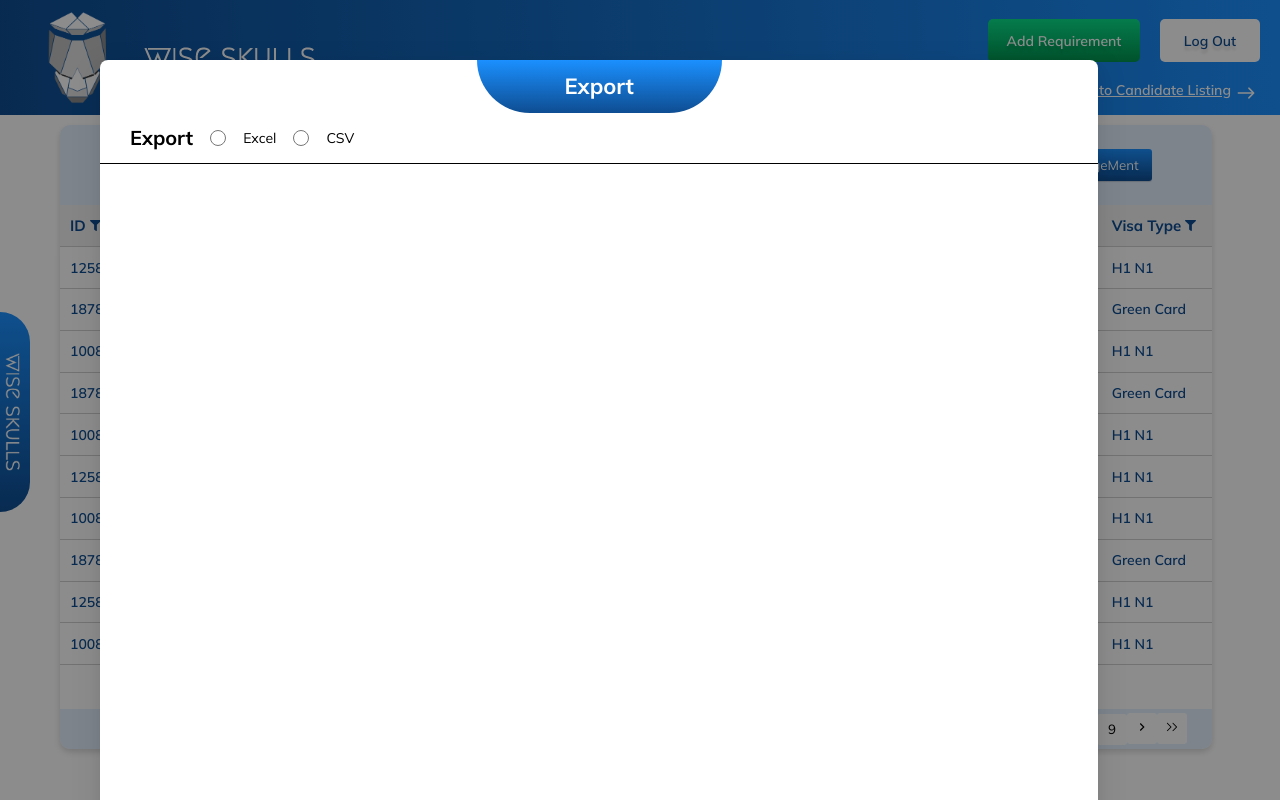
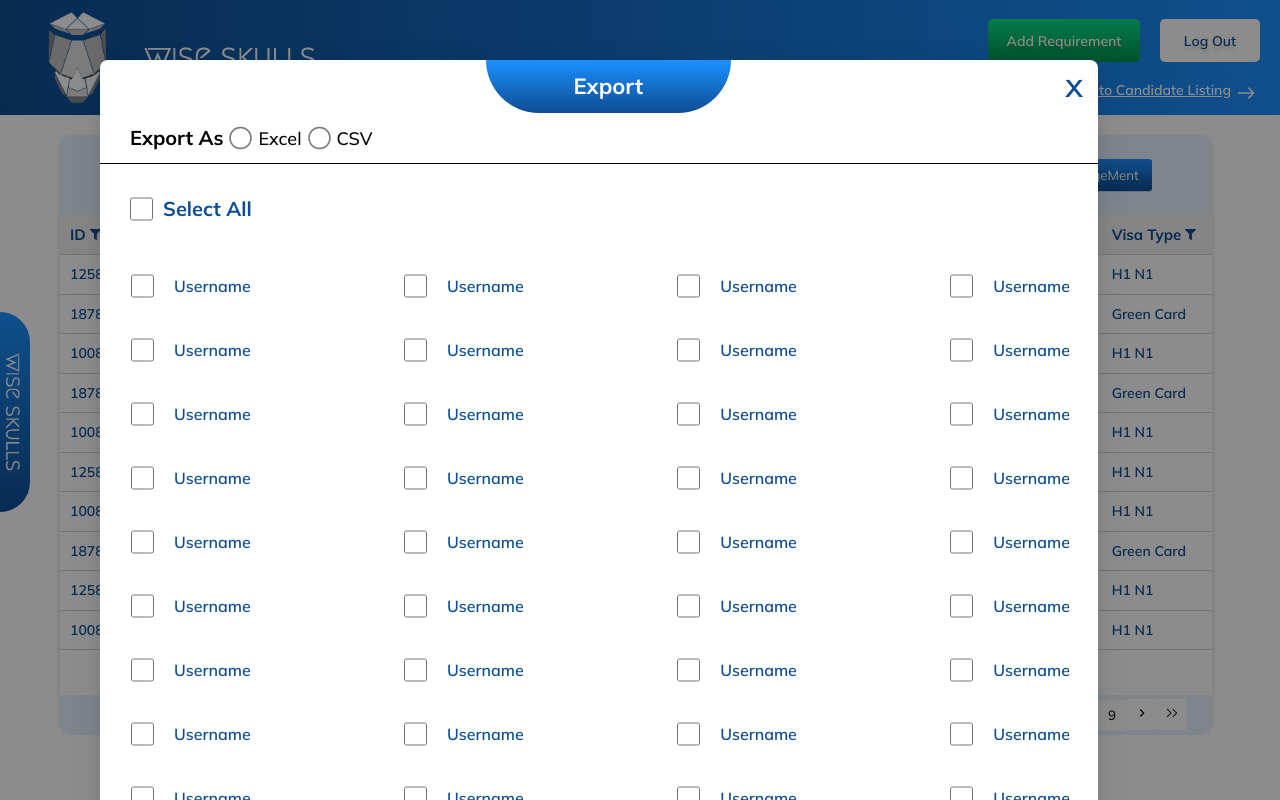
Before and after one commit to akramws/crm-practice, a React (Create React App) app: page /candidate-listing in a window 1280 px wide. Both pictures are taken after a click on the button "Export". Built offline with nearby package versions, Linux system fonts and the light colour scheme.

Commit message:
export changes

```diff
--- a/src/Component/Candidate.jsx
+++ b/src/Component/Candidate.jsx
@@ -34,13 +34,103 @@ const Candidate = () => {
         className="candidate-export"
       >
         <div className="export-div">
+        <div className="export-button-div">
           <div className="export-text"><p>Export</p></div>
+          <div className="cross-button"><button className="x-btn" onClick={hideModal}>x</button></div></div>
           <div className="export-type">
-            <span>Export</span>
+            <span>Export As</span>
             <input type="radio" id="excel"/>
             <label htmlFor="excel">Excel</label>
             <input type="radio" id="csv"/>
             <label htmlFor="csv">CSV</label>
+          </div>
+          <div className="checkbox-div">
+            <div className="select-label">
+            <label ><input type="checkbox" ></input>Select All</label></div>
+            <div className="all-checkbox">
+            <label><input type="checkbox" ></input>Username</label>
+            <label><input type="checkbox" ></input>Username</label>
+            <label><input type="checkbox" ></input>Username</label>
+            <label><input type="checkbox" ></input>Username</label>
+            </div>
+            <div className="all-checkbox">
+            <label><input type="checkbox" ></input>Username</label>
+            <label><input type="checkbox" ></input>Username</label>
+            <label><input type="checkbox" ></input>Username</label>
+            <label><input type="checkbox" ></input>Username</label>
+            </div>
+            <div className="all-checkbox">
+            <label><input type="checkbox" ></input>Username</label>
+            <label><input type="checkbox" ></input>Username</label>
+            <label><input type="checkbox" ></input>Username</label>
+            <label><input type="checkbox" ></input>Username</label>
+            </div>
+            <div className="all-checkbox">
+            <label><input type="checkbox" ></input>Username</label>
+            <label><input type="checkbox" ></input>Username</label>
+            <label><input type="checkbox" ></input>Username</label>
+            <label><input type="checkbox" ></input>Username</label>
+            </div>
+            <div className="all-checkbox">
+            <label><input type="checkbox" ></input>Username</label>
+            <label><input type="checkbox" ></input>Username</label>
+            <label><input type="checkbox" ></input>Username</label>
+            <label><input type="checkbox" ></input>Username</label>
+            </div>
+            <div className="all-checkbox">
+            <label><input type="checkbox" ></input>Username</label>
+            <label><input type="checkbox" ></input>Username</label>
+            <label><input type="checkbox" ></input>Username</label>
+            <label><input type="checkbox" ></input>Username</label>
+            </div>
+            <div className="all-checkbox">
+            <label><input type="checkbox" ></input>Username</label>
+            <label><input type="checkbox" ></input>Username</label>
+            <label><input type="checkbox" ></input>Username</label>
+            <label><input type="checkbox" ></input>Username</label>
+            </div>
+            <div className="all-checkbox">
+            <label><input type="checkbox" ></input>Username</label>
+            <label><input type="checkbox" ></input>Username</label>
+            <label><input type="checkbox" ></input>Username</label>
+            <label><input type="checkbox" ></input>Username</label>
+            </div>
+            <div className="all-checkbox">
+            <label><input type="checkbox" ></input>Username</label>
+            <label><input type="checkbox" ></input>Username</label>
+            <label><input type="checkbox" ></input>Username</label>
+            <label><input type="checkbox" ></input>Username</label>
+            </div>
+
+            <div className="all-checkbox">
+            <label><input type="checkbox" ></input>Username</label>
+            <label><input type="checkbox" ></input>Username</label>
+            <label><input type="checkbox" ></input>Username</label>
+            <label><input type="checkbox" ></input>Username</label>
+            </div>
+            <div className="all-checkbox">
+            <label><input type="checkbox" ></input>Username</label>
+            <label><input type="checkbox" ></input>Username</label>
+            <label><input type="checkbox" ></input>Username</label>
+            <label><input type="checkbox" ></input>Username</label>
+            </div>
+            <div className="all-checkbox">
+            <label><input type="checkbox" ></input>Username</label>
+            <label><input type="checkbox" ></input>Username</label>
+            <label><input type="checkbox" ></input>Username</label>
+            <label><input type="checkbox" ></input>Username</label>
+            </div>
+            <div className="all-checkbox">
+            <label><input type="checkbox" ></input>Username</label>
+            <label><input type="checkbox" ></input>Username</label>
+            <label><input type="checkbox" ></input>Username</label>
+            <label><input type="checkbox" ></input>Username</label>
+            </div>
+          </div>
+          <div className="exportbtn">
+            <button className="export-button" onClick={hideModal}>Export</button>
+            <button className="cancel-button" onClick={hideModal}>Cancel</button>
+
           </div>
 
         </div>
--- a/src/Component/Style/Candidate.css
+++ b/src/Component/Style/Candidate.css
@@ -10,7 +10,7 @@ body {
 
 .candidate-page {
   width: 100vw;
-  height: 83vh;
+  height: 80vh;
   position: relative;
 }
 
@@ -31,11 +31,11 @@ body {
 
 .candidate-page .candidate-container {
   width: 90vw;
-  height: 78vh;
+  height: 74vh;
   background: #ffffff 0% 0% no-repeat padding-box;
   box-shadow: 0px 3px 6px #00000029;
   border-radius: 10px;
-  margin: 10px 30px 10px 60px;
+  margin: 20px 30px 20px 60px;
 }
 
 .candidate-page .candidate-container .candidate-navbar {
@@ -67,16 +67,23 @@ body {
   padding-left: 40px;
   font: normal normal normal 14px/15px Mulish;
   border-right: 1px solid #043c79;
-
 }
 
-.candidate-page .candidate-navbar .search-navbar .search-input input::placeholder {
+.candidate-page
+  .candidate-navbar
+  .search-navbar
+  .search-input
+  input::placeholder {
   font: normal normal normal 14px/15px Mulish;
   letter-spacing: 0px;
   color: #d5e9ff;
 }
 
-.candidate-page .candidate-navbar .search-navbar .search-input input:focus-within {
+.candidate-page
+  .candidate-navbar
+  .search-navbar
+  .search-input
+  input:focus-within {
   border: none;
   outline: none;
 }
@@ -117,7 +124,8 @@ body {
 .candidate-page .candidate-logo {
   width: 310px;
   height: 48px;
-  background: transparent linear-gradient(180deg, #1b90ff 0%, #0e4d92 100%) 0% 0% no-repeat padding-box;
+  background: transparent linear-gradient(180deg, #1b90ff 0%, #0e4d92 100%) 0%
+    0% no-repeat padding-box;
   border-radius: 0px 0px 65px 65px;
   font: normal normal bold 20px/25px Mulish;
   letter-spacing: 0px;
@@ -133,7 +141,8 @@ body {
 .candidate-page .nav-btn .btn-reset {
   width: 73px;
   height: 32px;
-  background: transparent linear-gradient(180deg, #cecece 0%, #8a8888 100%) 0% 0% no-repeat padding-box;
+  background: transparent linear-gradient(180deg, #cecece 0%, #8a8888 100%) 0%
+    0% no-repeat padding-box;
   box-shadow: 0px 1px 1px #00000029;
   border-radius: 3px;
   border: none;
@@ -150,7 +159,8 @@ body {
 .candidate-page .nav-btn .btn-export {
   width: 73px;
   height: 32px;
-  background: transparent linear-gradient(180deg, #1b90ff 0%, #0e4d92 100%) 0% 0% no-repeat padding-box;
+  background: transparent linear-gradient(180deg, #1b90ff 0%, #0e4d92 100%) 0%
+    0% no-repeat padding-box;
   box-shadow: 0px 1px 1px #00000029;
   border-radius: 3px;
   border: none;
@@ -162,13 +172,13 @@ body {
   justify-content: center;
   align-items: center;
   gap: 2px;
-
 }
 
 .candidate-page .nav-btn .btn-usermanage {
   width: 140px;
   height: 32px;
-  background: transparent linear-gradient(180deg, #1b90ff 0%, #0e4d92 100%) 0% 0% no-repeat padding-box;
+  background: transparent linear-gradient(180deg, #1b90ff 0%, #0e4d92 100%) 0%
+    0% no-repeat padding-box;
   box-shadow: 0px 1px 1px #00000029;
   border-radius: 3px;
   border: none;
@@ -180,7 +190,7 @@ body {
 
 .candidate-page .candidate-main {
   width: 100%;
-  height: 63vh;
+  height: 60vh;
 }
 
 .candidate-page .candidate-footer {
@@ -269,7 +279,7 @@ body {
 
 .candidate-main table thead tr,
 .candidate-main table tbody tr {
-  height: 41.79px;
+  height: 39.5px;
   border-bottom: 1px solid #cfcfcf;
   text-align: start;
   vertical-align: middle;
@@ -298,34 +308,48 @@ body {
   margin-left: 50px;
 }
 
-.candidate-export .ant-modal-content{
+.candidate-export .ant-modal-content {
   margin: -40px -280px;
   width: 78vw;
-  height: 100vh;
+  height: 100%;
   padding: 0;
 }
-
+.export-button-div {
+  display: flex;
+  justify-content: flex-end;
+  align-items: center;
+  width: 100%;
+  gap: 34%;
+  padding-right:15px;
+}
 .export-div {
   display: flex;
   justify-content: center;
   align-items: center;
-margin-top: 0!important;
+  margin-top: 0 !important;
   flex-direction: column;
+}
 
-
-}
 .candidate-export .export-text {
   width: 245px;
   height: 53px;
-background: transparent linear-gradient(180deg, #1B90FF 0%, #0E4D92 100%) 0% 0% no-repeat padding-box;
+  background: transparent linear-gradient(180deg, #1b90ff 0%, #0e4d92 100%) 0%
+    0% no-repeat padding-box;
   border-radius: 0px 0px 65px 65px;
   display: flex;
   justify-content: center;
   align-items: center;
   color: #ffffff;
   font: normal normal bold 22px/25px Mulish;
+  position: relative;
+}
 
 
+.export-button-div .cross-button .x-btn {
+border: none;
+font: normal normal 500 34px/30px Mulish;
+color: #0E4D92;
+background-color: #FFFFFF;
 }
 
 .export-div .export-type {
@@ -334,12 +358,11 @@ display: flex;
   align-items: center;
   flex-direction: row;
   justify-content: start;
-border-bottom: 1px solid black ;
+  border-bottom: 1px solid black;
   letter-spacing: 0px;
   color: #000000;
   gap: 10px;
   padding: 10px 0 10px 30px;
-
 }
 
 .export-div .export-type span {
@@ -347,10 +370,109 @@ padding: 10px 0 10px 30px;
 }
 
 .export-div .export-type label {
-  font: normal normal medium 15px/19px Mulish;
+  font: normal normal 500 18px/19px Mulish;
 }
 
-.export-div .export-type input[type ="radio"] {
-  width: 30px;
-height: 16px;
+.export-div .export-type input[type="radio"] {
+  width: 15px;
+  height: 30px;
+  transform: scale(1.5);
+  accent-color: black;
 }
+
+.export-div .checkbox-div {
+  display: flex;
+  align-items: center;
+  justify-content: center;
+  flex-direction: column;
+  width: 100%;
+  padding: 10px 0 10px 30px;
+}
+
+.export-div .checkbox-div .select-label ,.export-div .checkbox-div .select-label label {
+  width: 100%;
+  font: normal normal bold 20px/30px Mulish;
+  letter-spacing: 0px;
+  color: #0e4d92;
+  display: flex;
+  align-items: center;
+  gap: 10px;
+  padding: 10px 0;
+
+}
+
+.export-div .checkbox-div  .select-label label input[type="checkbox"] {
+  width: 23px;
+  height: 24px;
+  border: 1px solid #0E4D92;
+  accent-color: green;
+
+}
+
+
+.export-div .checkbox-div .all-checkbox {
+  width: 100%;
+  height: 80%;
+  padding: 10px 0 10px 1px;
+  display: flex;
+  justify-content: flex-start;
+  gap: 125px;
+
+}
+
+.export-div .checkbox-div .all-checkbox label {
+  width: 25%;
+  font: normal normal 600 16px/19px Mulish;
+  letter-spacing: 0px;
+  color: #0e4d92;
+  display: flex;
+  align-items: center;
+  gap: 20px;
+  margin-top: 20px;
+}
+.export-div .checkbox-div .all-checkbox label  input[type="checkbox"] {
+  width: 23px;
+height: 24px;
+border: 1px solid #0E4D92;
+border-radius: 3px;
+accent-color: green;
+
+}
+
+.export-div .exportbtn {
+  width: 100%;
+  height: 30%;
+  display: flex;
+  align-items: center;
+  justify-content: flex-end;
+  gap: 20px;
+  padding: 10px 40px 10px 0 ;
+  background: #F2F2F2 0% 0% no-repeat padding-box;
+border-radius: 0px 0px 10px 10px;
+}
+.export-div .exportbtn .export-button {
+ border: none;
+width: 148px;
+height: 53px;
+background: transparent linear-gradient(180deg, #1B90FF 0%, #0E4D92 100%) 0% 0% no-repeat padding-box;
+box-shadow: 0px 1px 1px #00000029;
+border-radius: 3px;
+font: normal normal 500 21px/26px Mulish;
+letter-spacing: 0px;
+color: #FFFFFF;
+text-shadow: 0px 2px 2px #00000029;
+}
+
+.export-div .exportbtn .cancel-button {
+border: none;
+width: 148px;
+height: 53px;
+background: transparent linear-gradient(180deg, #CECECE 0%, #8A8888 100%) 0% 0% no-repeat padding-box;
+box-shadow: 0px 1px 1px #00000029;
+border-radius: 3px;
+font: normal normal 500 21px/26px Mulish;
+letter-spacing: 0px;
+color: #FFFFFF;
+text-shadow: 0px 2px 2px #00000029;
+
+}
```
Lines whose indentation alone changed are shown as unchanged.
